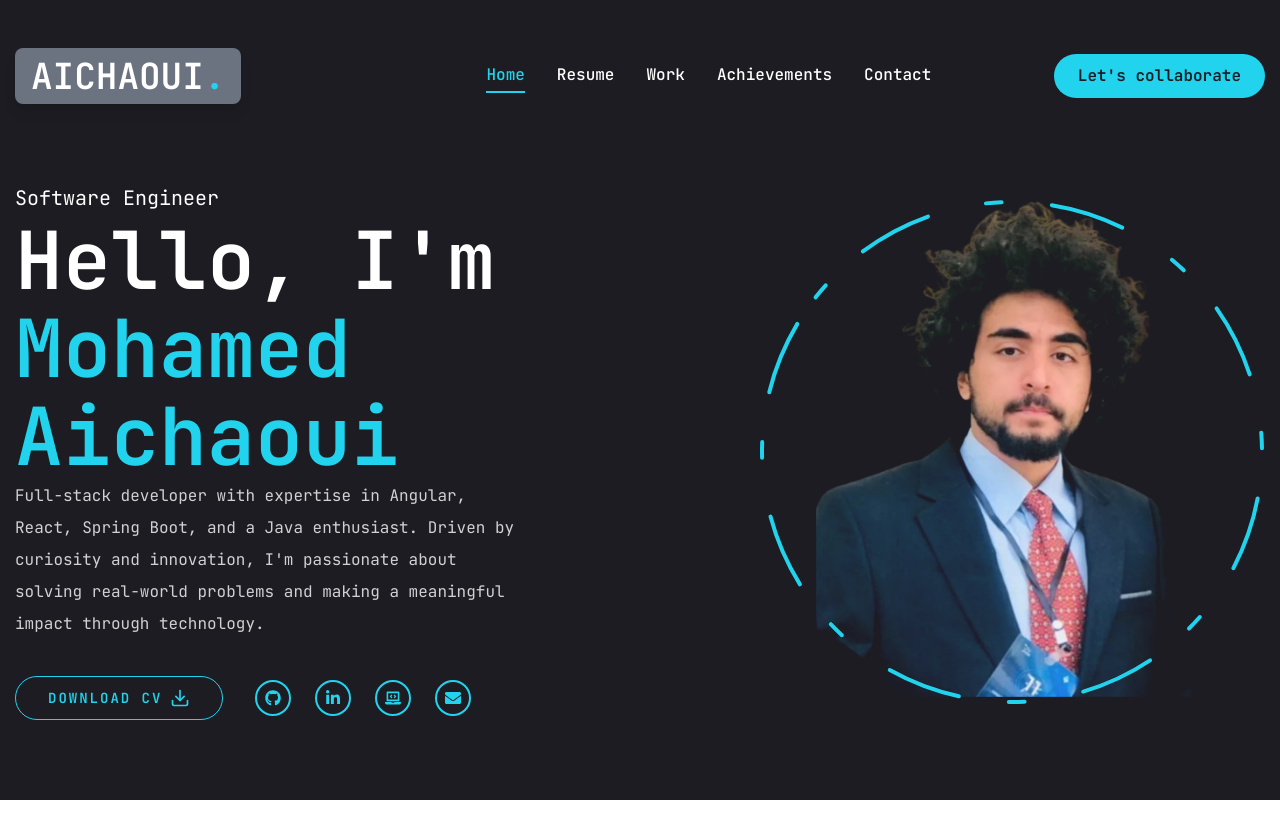
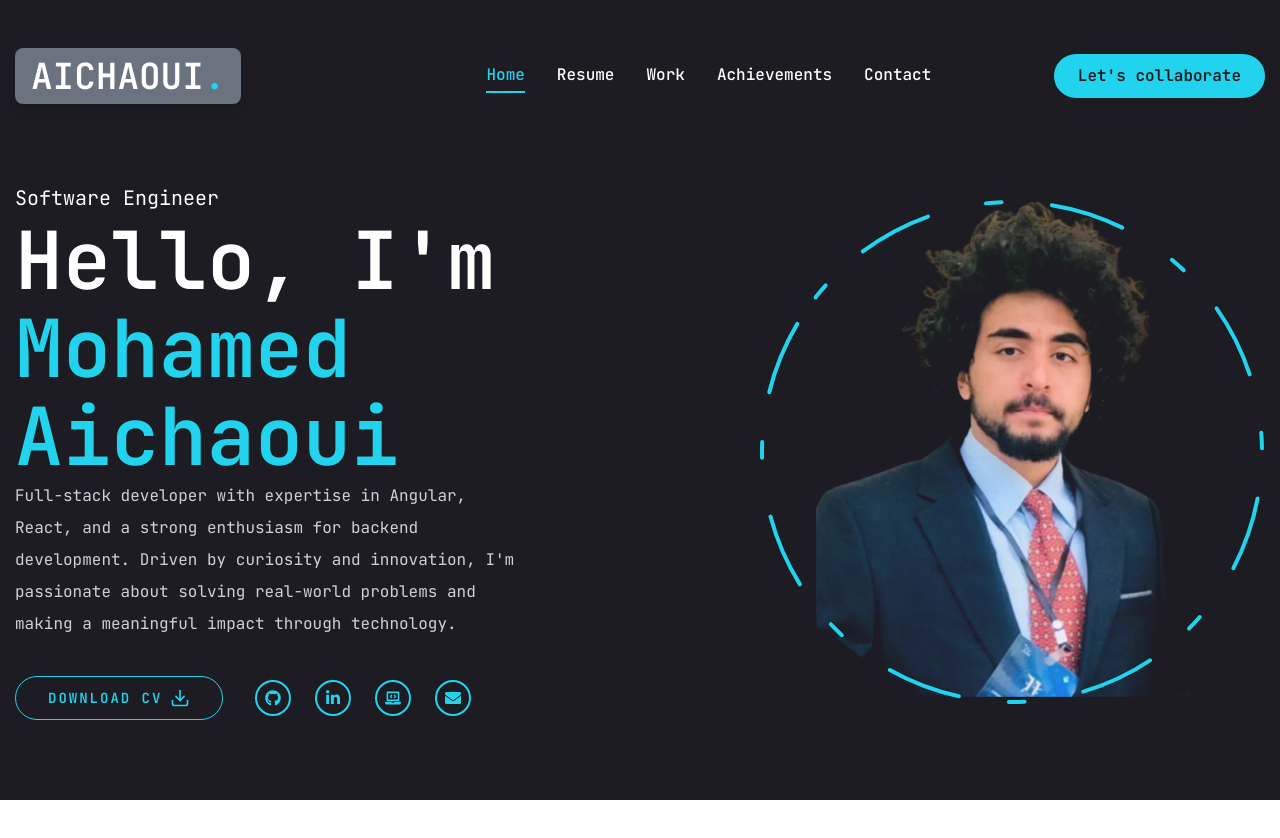
Before and after one commit to mohamedaichaouiii/project, a Next.js app: page / in a window 1280 px wide. Shown: the top 838 px of the page. Built offline with nearby package versions, Linux system fonts and the light colour scheme.

Commit message:
Update page.jsx

```diff
--- a/app/page.jsx
+++ b/app/page.jsx
@@ -15,7 +15,7 @@ const Home = () => {
               Hello, I'm <br /> <span className="text-cyan-400">Mohamed Aichaoui</span>
             </h1>
             <p className="max-w-[500px] mb-9 text-white/80">
-            Full-stack developer with expertise in Angular, React, Spring Boot, and a Java enthusiast. Driven by curiosity and innovation, I'm passionate about solving real-world problems and making a meaningful impact through technology.            </p>
+          Full-stack developer with expertise in Angular, React, and a strong enthusiasm for backend development. Driven by curiosity and innovation, I'm passionate about solving real-world problems and making a meaningful impact through technology.   </p>
             <div className="flex flex-col xl:flex-row items-center gap-8">
             <a
               href="https://drive.google.com/file/d/1Rs8vNmL7gRNR1dNrc7WpJJwZbl7t11y6/view?usp=sharing"
```
